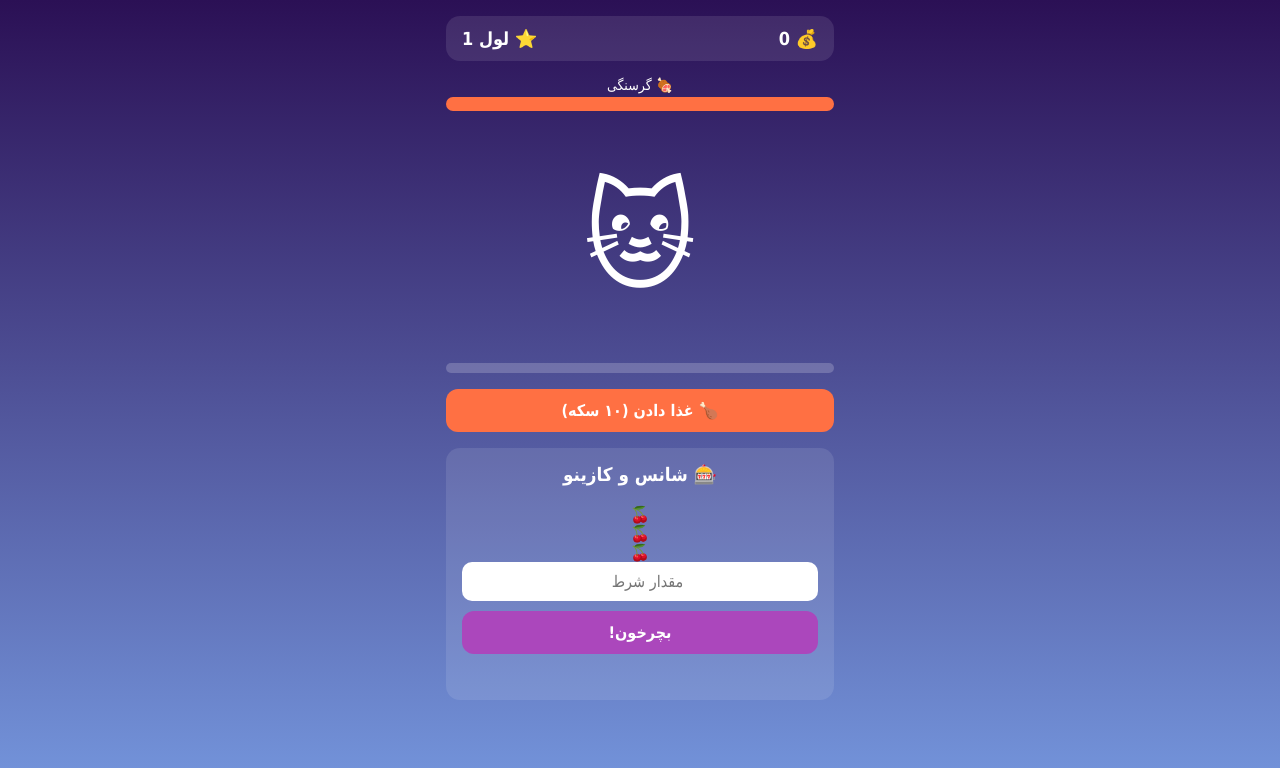
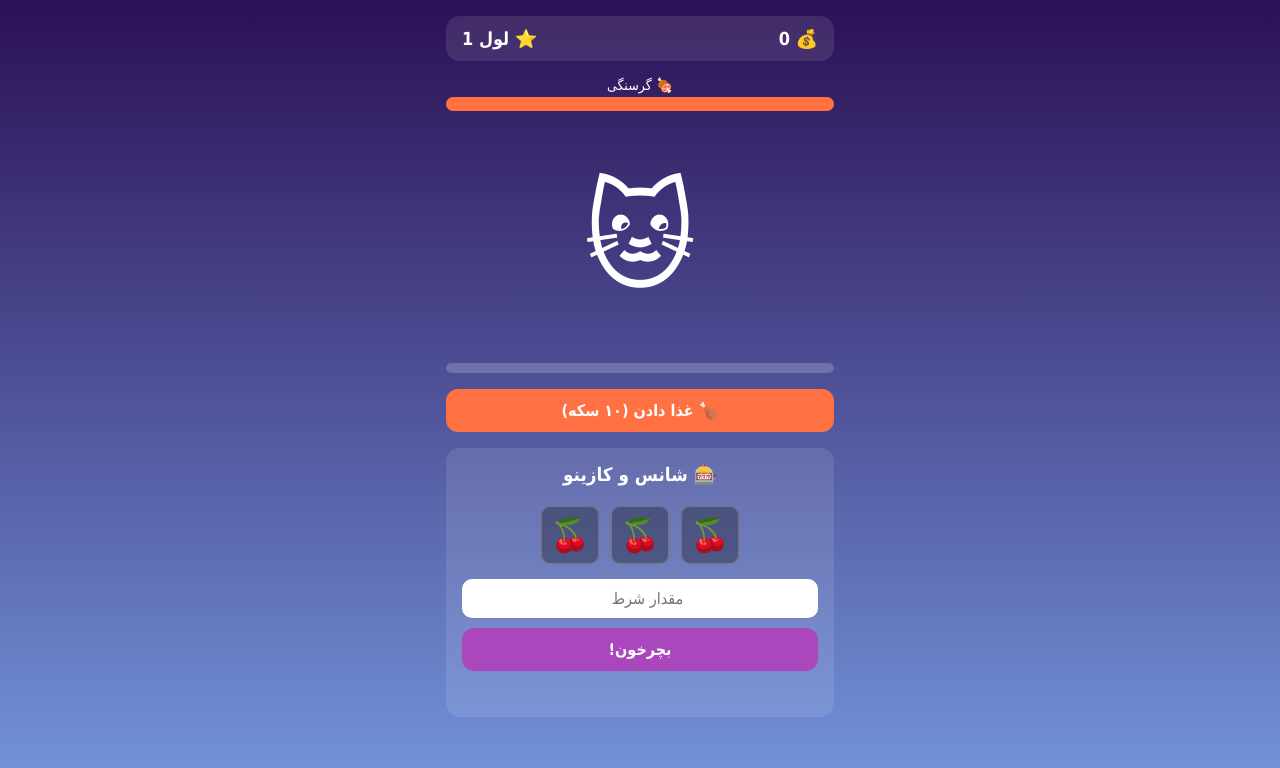
Before and after one commit to mahdiara49-rgb/D.m.n, a plain HTML site: page frontend/index.html in a window 1280 px wide. Drawn offline with Linux system fonts and the light colour scheme.

Commit message:
Update style.css

```diff
--- a/frontend/style.css
+++ b/frontend/style.css
@@ -151,4 +151,29 @@ body {
   margin-top: 10px;
   font-weight: bold;
   min-height: 20px;
+}/* اسلات ماشین */
+.slot-machine {
+  display: flex;
+  justify-content: center;
+  gap: 10px;
+  margin-bottom: 14px;
 }
+.reel {
+  width: 60px;
+  height: 60px;
+  background: rgba(0, 0, 0, 0.3);
+  border-radius: 10px;
+  display: flex;
+  align-items: center;
+  justify-content: center;
+  font-size: 32px;
+  border: 2px solid rgba(255, 255, 255, 0.2);
+}
+.reel.spinning {
+  animation: spin 0.1s linear infinite;
+}
+@keyframes spin {
+  0% { transform: translateY(0); }
+  50% { transform: translateY(-4px); }
+  100% { transform: translateY(0); }
+}
```
